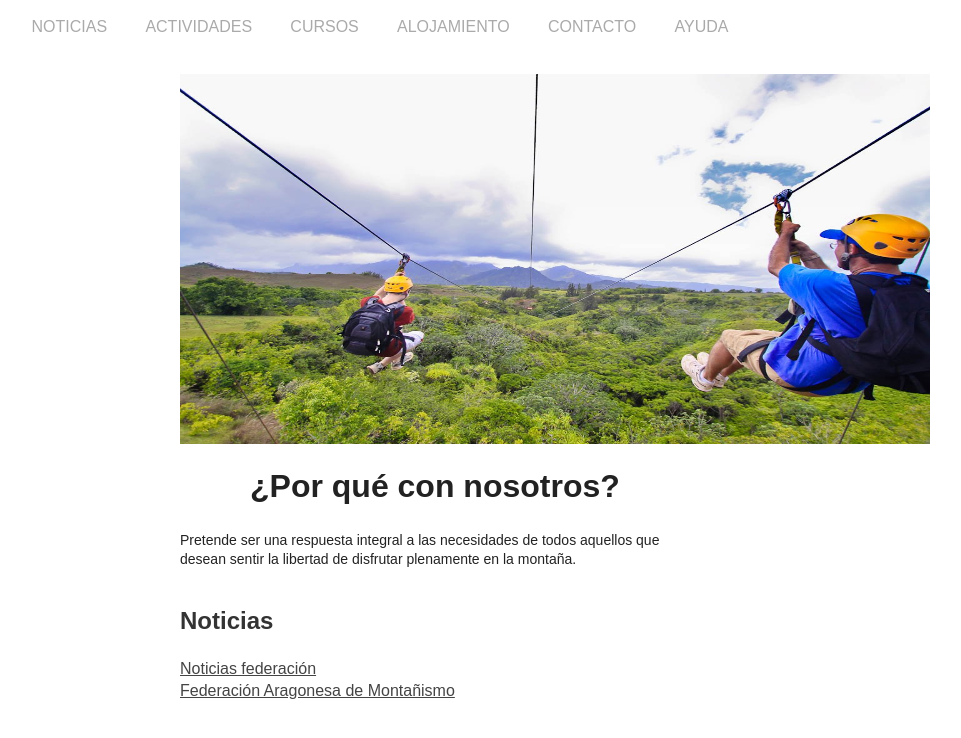
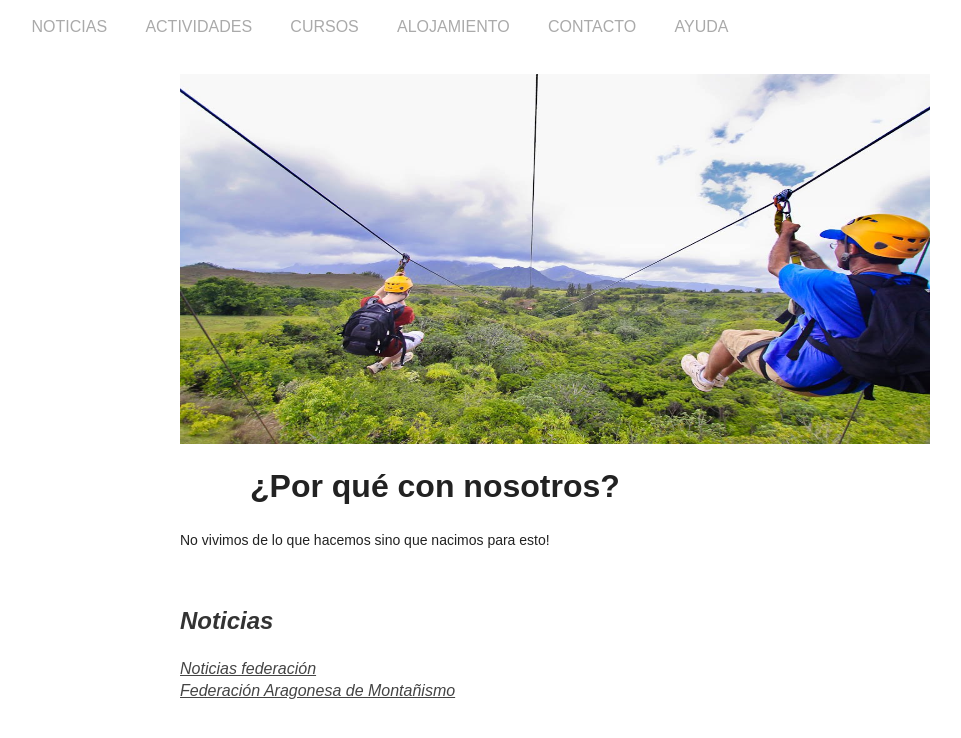
Before and after one commit to csanchezdelcastillo/fva, a plain HTML site: page index.html in a window 1280 px wide. Shown: the whole page, without its empty margins (280-1241 px from the left). Drawn offline with nearby package versions, Linux system fonts and the light colour scheme.

Commit message:
first_changes

```diff
--- a/index.html
+++ b/index.html
@@ -36,7 +36,8 @@
 	<div id= "showfront">
 	    <img id= "showfront" src="img/multi.png">
 	    <h1>¿Por qué con nosotros?</h1>
-	    <p>Pretende ser una respuesta integral a las necesidades de todos aquellos que desean sentir la libertad de disfrutar plenamente en la montaña.</p>
+	    <p>No vivimos de lo que hacemos sino que nacimos para esto!<i>
+
 	</div>
 
 	<div id= "content">
```
